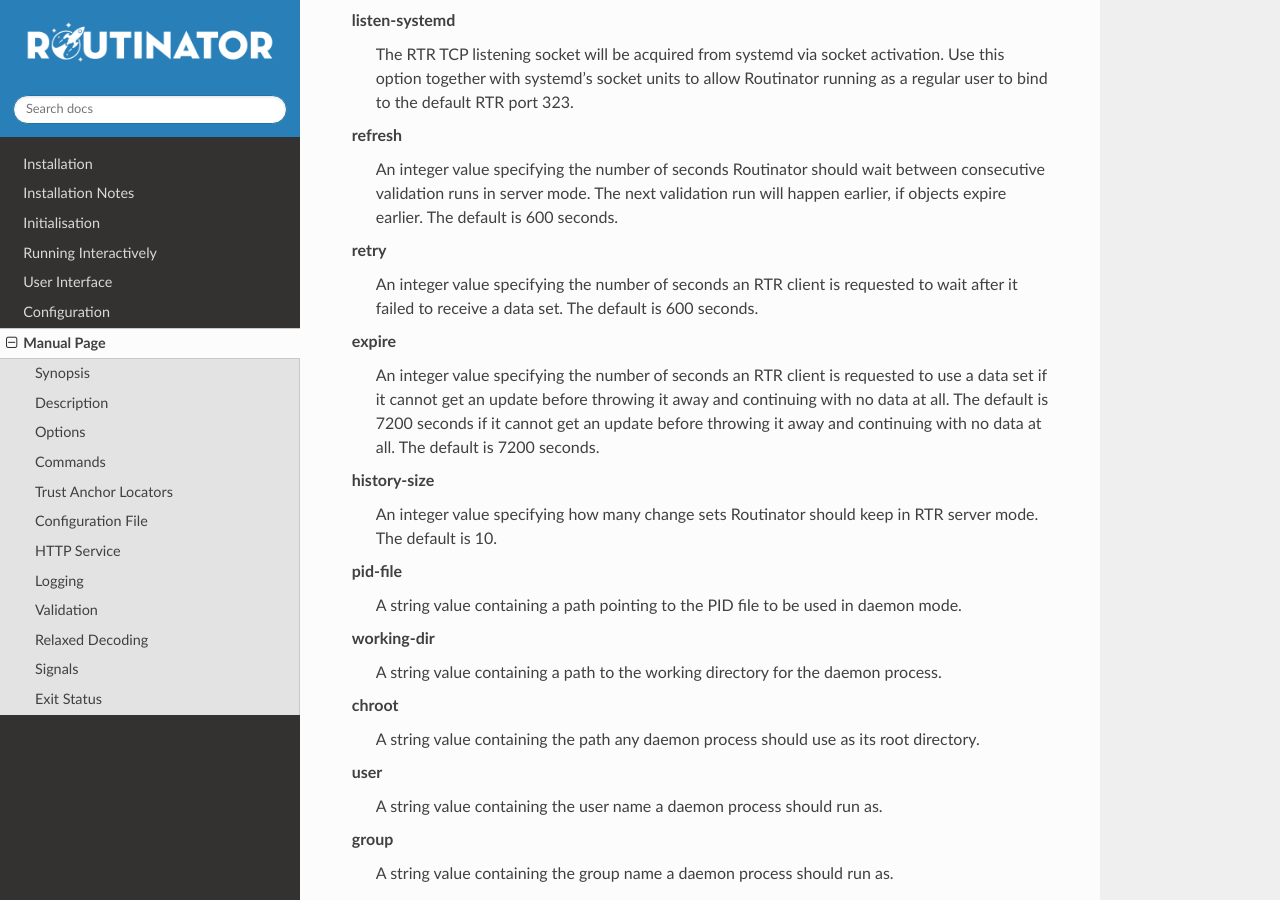
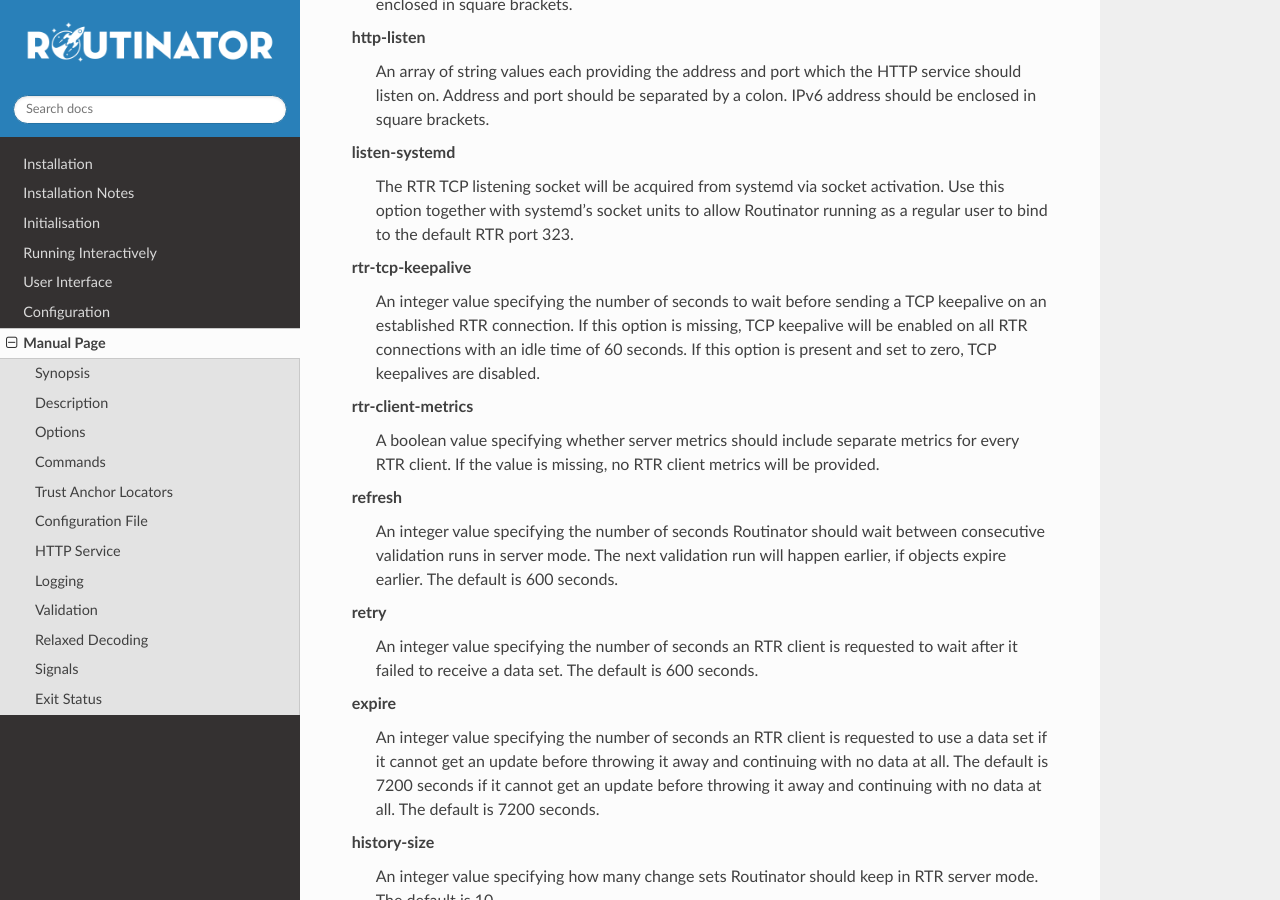
Before and after one commit to NLnetLabs/routinator, a Sphinx documentation site: the page built from source/manual-page.rst, in a window 1280 px wide and 900 px high, scrolled down 18156 px. Built offline with Sphinx 7.4.7 and the Read the Docs theme 2.0.0, drawn with Linux system fonts in a browser that asks for light colours; pages that are not in the unit, such as notebooks, are missing from menus; some of the changed text lies outside the part shown.

Commit message:
Add rtr-tcp-keepalive and rtr-client-metrics to man page

```diff
--- a/source/manual-page.rst
+++ b/source/manual-page.rst
@@ -645,6 +645,13 @@
               update again. The next update will earlier if objects in the
               repository expire earlier. The default value is 600 seconds.
 
+       .. option:: --rtr-client-metrics
+
+              If provided, the server metrics will include separate metrics for
+              every RTR client. Clients are identified by their RTR source IP
+              address. This is disabled by default to avoid accidentally leaking
+              information about the local network topology.
+
        .. option:: --refresh=seconds
 
               The amount of seconds the server should wait after having finished
@@ -993,6 +1000,18 @@
       Routinator running as a regular user to bind to the default RTR port
       323.
 
+rtr-tcp-keepalive
+      An integer value specifying the number of seconds to wait before sending a
+      TCP keepalive on an established RTR connection. If this option is missing,
+      TCP keepalive will be enabled on all RTR connections with an idle time of
+      60 seconds. If this option is present and set to zero, TCP keepalives are
+      disabled.
+
+rtr-client-metrics
+      A boolean value specifying whether server metrics should include separate
+      metrics for every RTR client. If the value is missing, no RTR client
+      metrics will be provided.
+
 refresh
       An integer value specifying the number of seconds Routinator should wait
       between consecutive validation runs in server mode. The next validation
```
